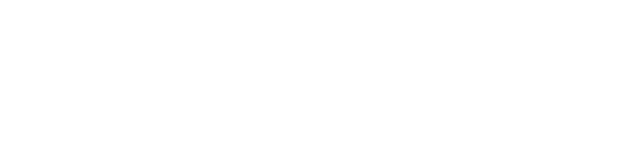
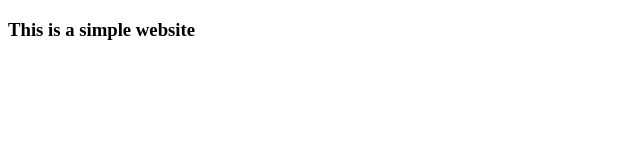
Before and after one commit to AninAlNayem/Github-Project, a plain HTML site: page index.html in a window 1280 px wide. Shown: the whole page, without its empty margins (0-640 px from the left). Drawn offline with Linux system fonts and the light colour scheme.

Commit message:
Add more

```diff
--- a/index.html
+++ b/index.html
@@ -6,6 +6,7 @@
     <title>Github Project</title>
 </head>
 <body>
+    <h3> This is a simple website</h3>
 
 </body>
 </html>
```
